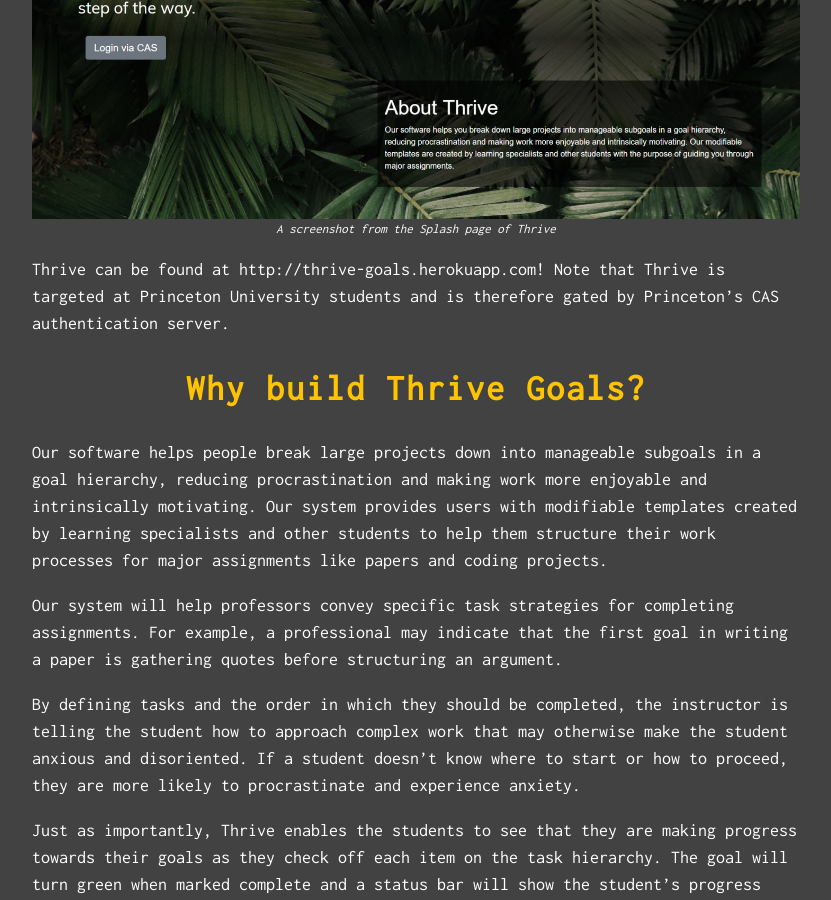
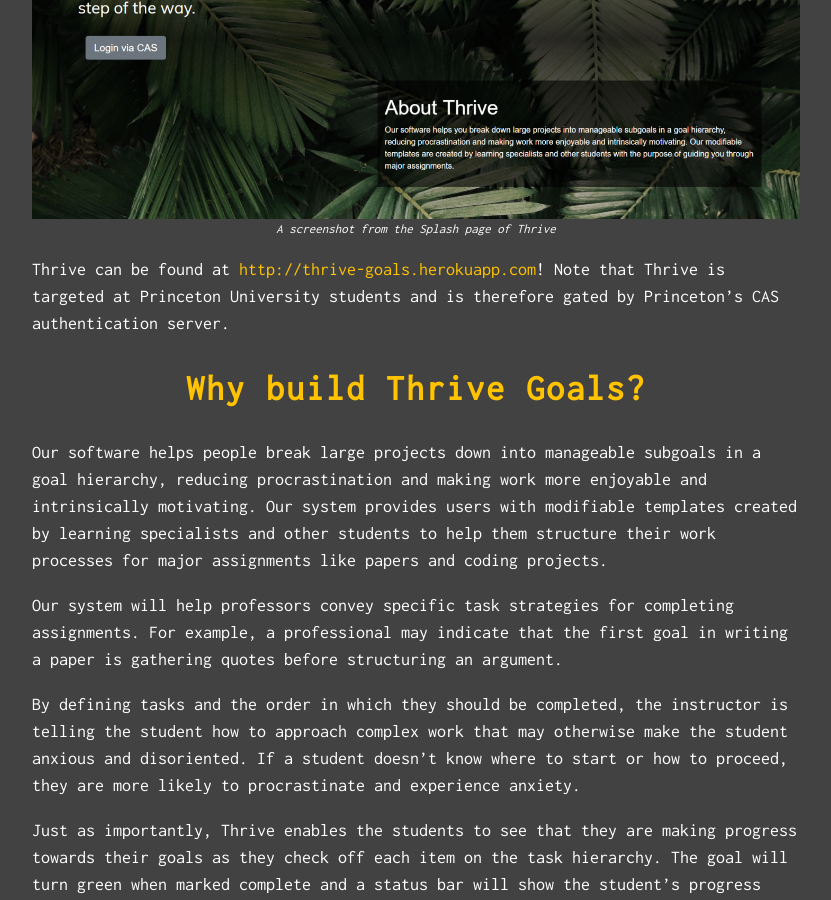
Before and after one commit to justintranjt/justintranjt.github.io, a Jekyll site: the page built from _projects/2019-01-23-Thrive-Goals.md, in a window 1280 px wide and 900 px high, scrolled down 752 px. Shown: the whole window, without its empty margins (224-1055 px from the left). Built offline with Jekyll 4.4.1, drawn with Linux system fonts in a browser that asks for light colours; some of the changed lines change nothing that is shown; some of the changed text lies outside the part shown.

Commit message:
Updated hyperlink

```diff
--- a/_projects/2019-01-23-Thrive-Goals.md
+++ b/_projects/2019-01-23-Thrive-Goals.md
@@ -7,7 +7,7 @@
 ---
 ![]( /projects/thriveSplash.png )*A screenshot from the Splash page of Thrive*
 
-Thrive can be found at http://thrive-goals.herokuapp.com!
+Thrive can be found at [http://thrive-goals.herokuapp.com](http://thrive-goals.herokuapp.com)!
 Note that Thrive is targeted at Princeton University students and is therefore gated by Princeton's CAS authentication server.
 
 # Why build Thrive Goals?
@@ -74,3 +74,5 @@
 Each goal object must contain a reference to its subgoal(s) as well as a reference to its single parent goal if it exists, which it doesn’t if we are at the root node. This is how we identify the root node goal object containing the template title. In this sense, each template is itself a “goal object”, specifically the root node of a goal tree, with its parent node set to None.
 
 Each goal must be unique (even if their titles are the identical). Rather than having object reference data types that would have to be maintained throughout the PostgreSQL database, Flask API, and Vue frontend, we chose to use a unique integer value that could be automatically assigned as a field of each created goal: The time it was created! So, a goal has its own unique time value corresponding to when it was created (in Unix time) that no other goal has.
+
+# What did I learn about web programming and software engineering in general?
```
